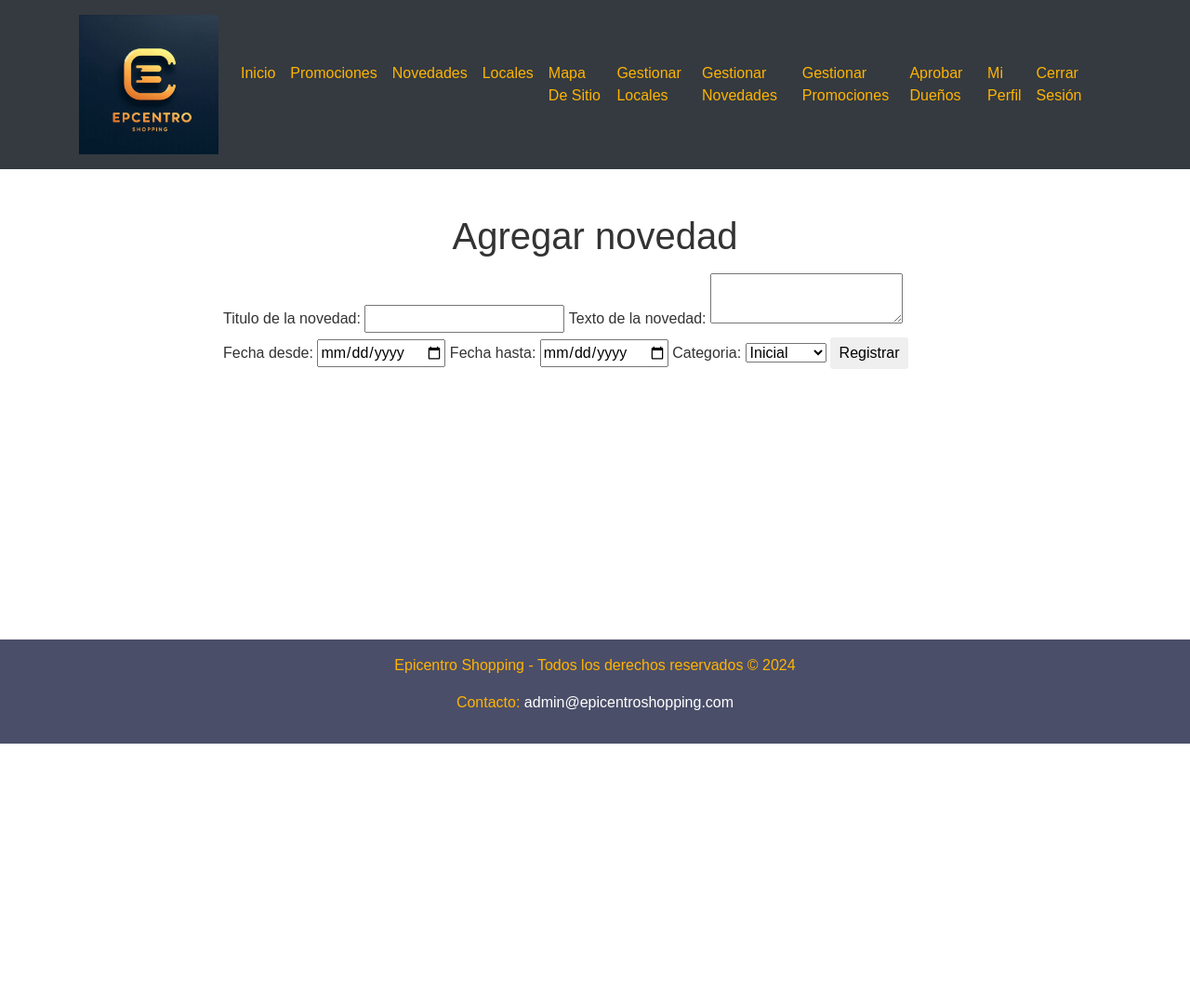
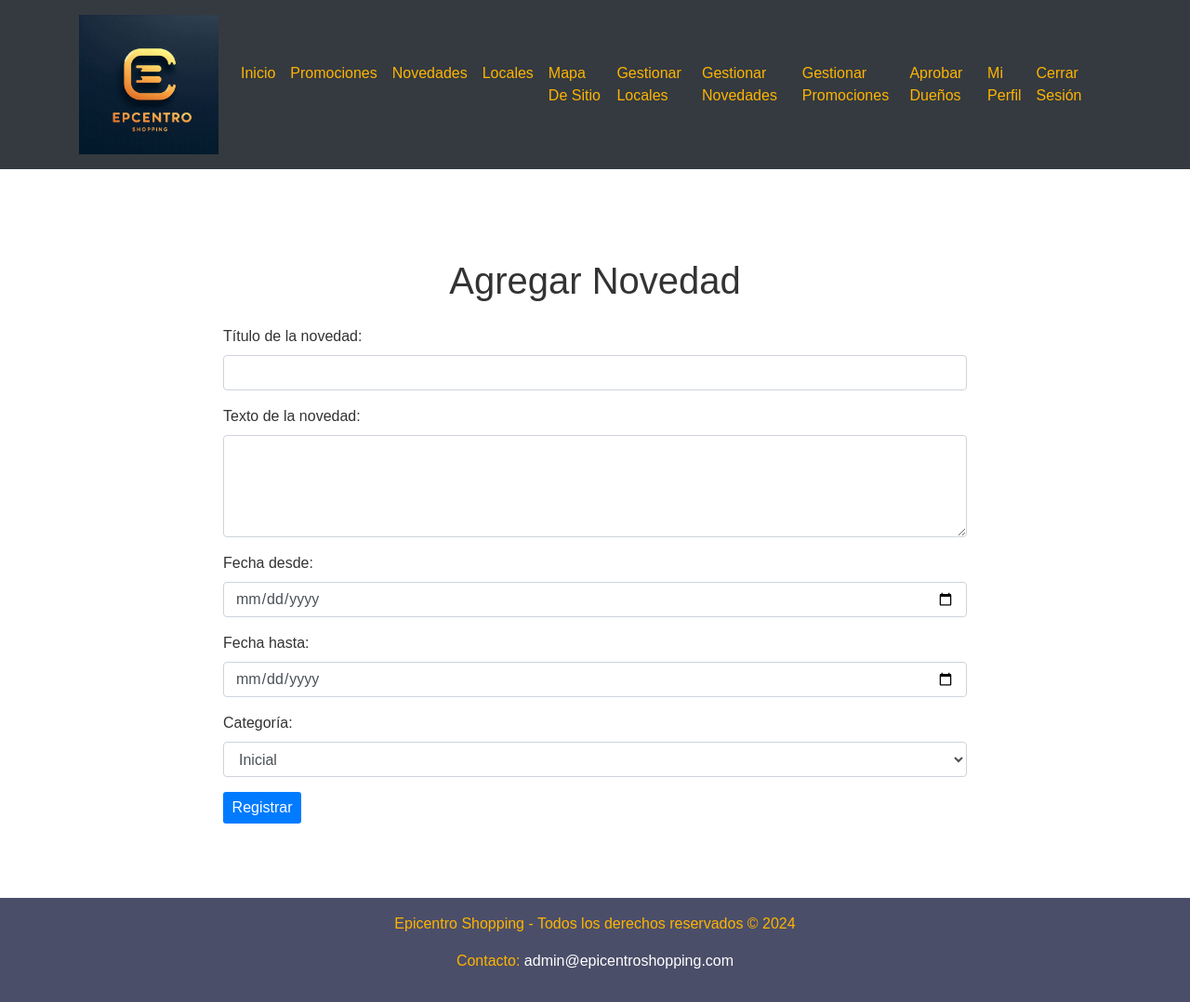
Before and after one commit to BrunoIglina/TP-EG-EpicentroShopping, a PHP site: page /tp/agregar_novedad.php in a window 1280 px wide. Shown: the whole page at 93% size. Before the commit the page ends 800 px from the top, so only its background shows below. Run offline with PHP 8.4, Linux system fonts and the light colour scheme; a user stored in the database is signed in; some libraries are stand-ins or nearby versions.

Commit message:
Mejoras en el front de las altas de novedades y locales

```diff
--- a/public/agregar_novedad.php
+++ b/public/agregar_novedad.php
@@ -19,49 +19,57 @@ $categorias = get_categorias();
     <title>Epicentro Shopping - Agregar Novedad</title>
 </head>
 <body>
-    <div class="wrapper">
     <?php include '../includes/header.php'; ?>
+    <div class="container mt-5">
         <main>
             <section class="admin-section">
-                <h1>Agregar novedad</h1>
+                <h1 class="mb-4">Agregar Novedad</h1>
 
                 <?php
                 if (isset($_SESSION['error'])) {
-                    echo "<p style='color: red;'>".$_SESSION['error']."</p>";
+                    echo "<p class='text-danger'>".$_SESSION['error']."</p>";
                     unset($_SESSION['error']);
                 }
                 ?>
 
                 <form action="../private/alta_novedad.php" method="post">
+                    <div class="form-group">
+                        <label for="titulo_novedad">Título de la novedad:</label>
+                        <input type="text" id="titulo_novedad" name="titulo_novedad" class="form-control" required>
+                    </div>
 
-                    <label for="titulo_novedad">Titulo de la novedad:</label>
-                    <input type="text" id="titulo_novedad" name="titulo_novedad" required>
+                    <div class="form-group">
+                        <label for="texto_novedad">Texto de la novedad:</label>
+                        <textarea id="texto_novedad" name="texto_novedad" class="form-control" rows="4" required></textarea>
+                    </div>
 
-                    <label for="texto_novedad">Texto de la novedad:</label>
-                    <textarea id="texto_novedad" name="texto_novedad" required></textarea>
+                    <div class="form-group">
+                        <label for="fecha_desde">Fecha desde:</label>
+                        <input type="date" id="fecha_desde" name="fecha_desde" class="form-control" required>
+                    </div>
 
-                    <label for="fecha_desde">Fecha desde:</label>
-                    <input type="date" id="fecha_desde" name="fecha_desde" required>
+                    <div class="form-group">
+                        <label for="fecha_hasta">Fecha hasta:</label>
+                        <input type="date" id="fecha_hasta" name="fecha_hasta" class="form-control" required>
+                    </div>
 
-                    <label for="fecha_hasta">Fecha hasta:</label>
-                    <input type="date" id="fecha_hasta" name="fecha_hasta" required>
-
-                    <label for="categoria">Categoria:</label>
-                    <select id="categoria" name="categoria" required>
+                    <div class="form-group">
+                        <label for="categoria">Categoría:</label>
+                        <select id="categoria" name="categoria" class="form-control" required>
                             <?php
                                 foreach ($categorias as $categoria) {
                                     echo "<option value='{$categoria}'>{$categoria}</option>";
                                 }
                             ?>
                         </select>
+                    </div>
 
-                    <button type="submit">Registrar</button>
-
+                    <button type="submit" class="btn btn-primary">Registrar</button>
                 </form>
             </section>
         </main>
+    </div>
     <?php include '../includes/footer.php'; ?>
-    </div>
     <script src="https://cdn.jsdelivr.net/npm/@popperjs/core@2.5.4/dist/umd/popper.min.js"></script>
     <script src="https://stackpath.bootstrapcdn.com/bootstrap/4.5.2/js/bootstrap.min.js"></script>
 </body>
```
Also changed, not shown: public/agregar_local.php (+24 -20 lines). Lines whose indentation alone changed are shown as unchanged.
